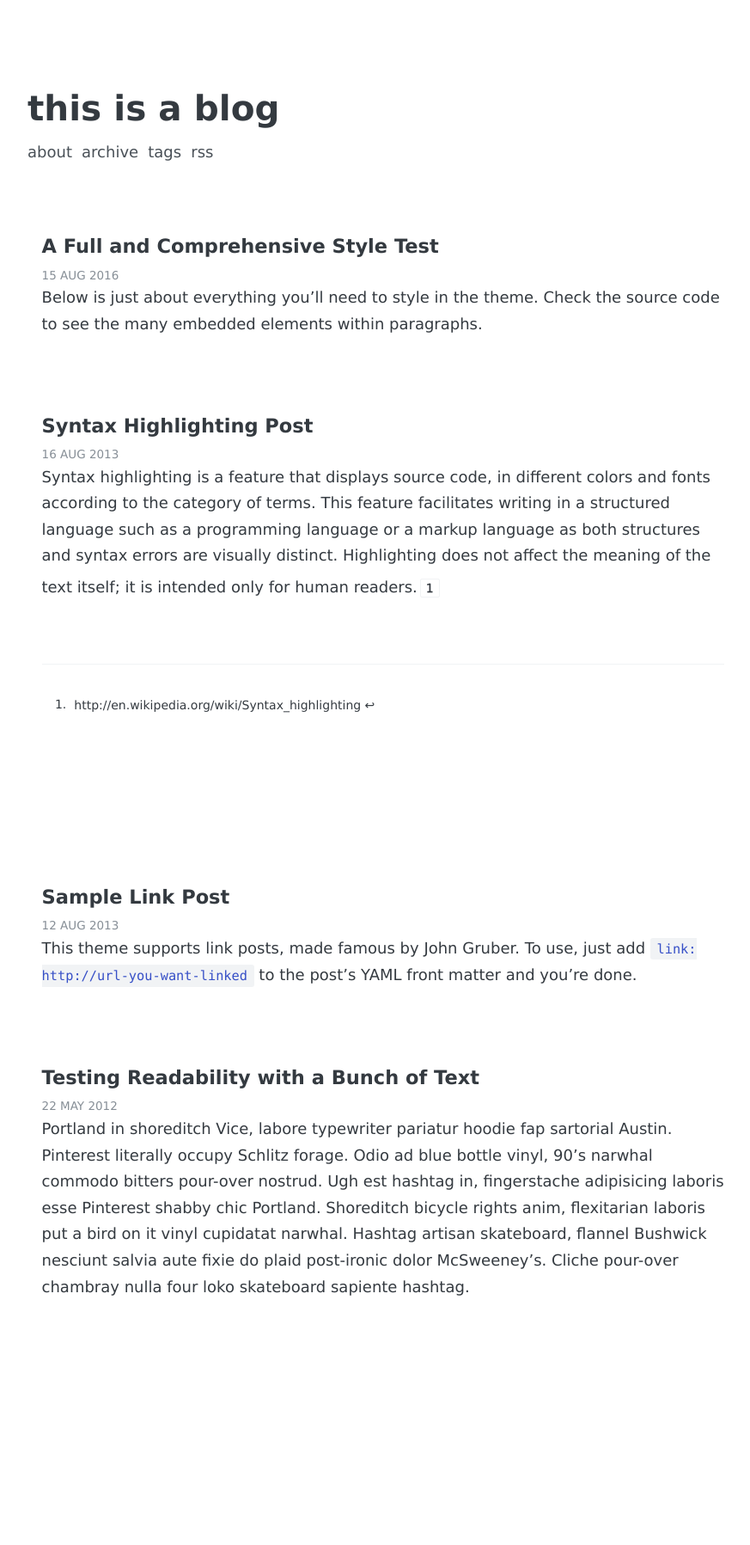
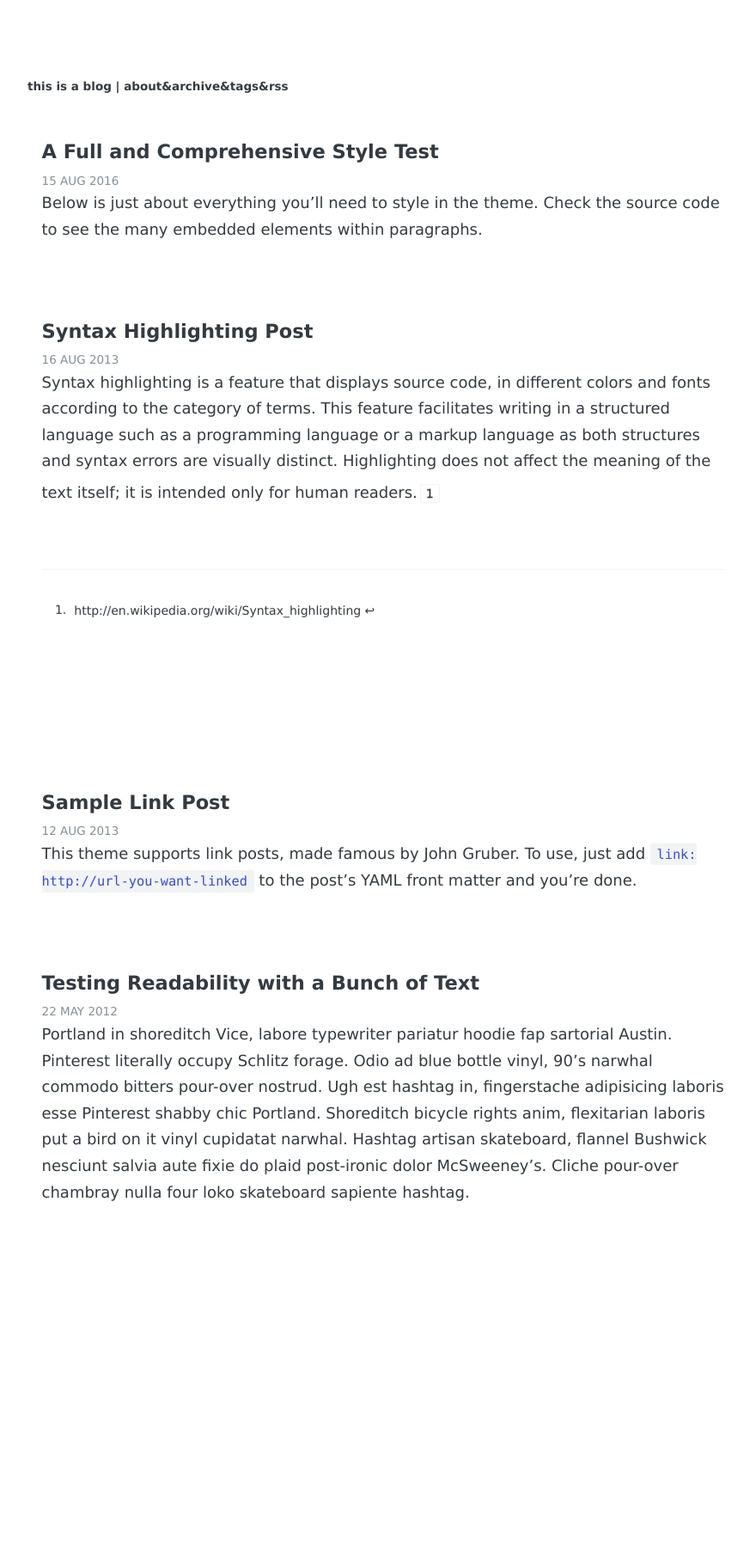
Before and after one commit to thisisamatthew/thisisamatthew.github.io, a Jekyll site: the page built from index.html, in a window 1280 px wide. Shown: the whole page at 86% size, without its empty margins (194-1067 px from the left). Built offline with Jekyll 4.4.1, drawn with Linux system fonts in a browser that asks for light colours; some web fonts are replaced; the list of posts is cut into pages by our own code; after the commit the page ends 1687 px from its top, so only the background shows below that.

Commit message:
Changed header

```diff
--- a/index.html
+++ b/index.html
@@ -1,19 +1,10 @@
 ---
 layout: default
 ---
-<header class="header">
-    <div class="header-title">
-      <a href="{{ site.url }}{{ site.baseurl }}">{{ site.name }}</a>
-    </div>
-      <nav class="header-nav">
-        {% for nav in site.nav %}
-        {% if nav.url contains 'http://' or nav.url contains 'https://' %}
-        <a href="{{ nav.url }}">{{ nav.name }}</a>
-        {% else %}
-        <a href="{{ nav.url | prepend: site.baseurl }}">{{ nav.name }}</a>
-        {% endif %}
-        {% endfor %}
-      </nav>
+<header>
+  <div class="header-small">
+    <a href="{{site.url}}{{site.baseurl}}">{{ site.name }}</a> | <a href="/about">about</a>&<a href="/archive">archive</a>&<a href="/tags">tags</a>&<a href="/feed.xml">rss</a>
+  </div>
 </header>
 <div class="list">
 {% if site.posts.size == 0 %}
```
